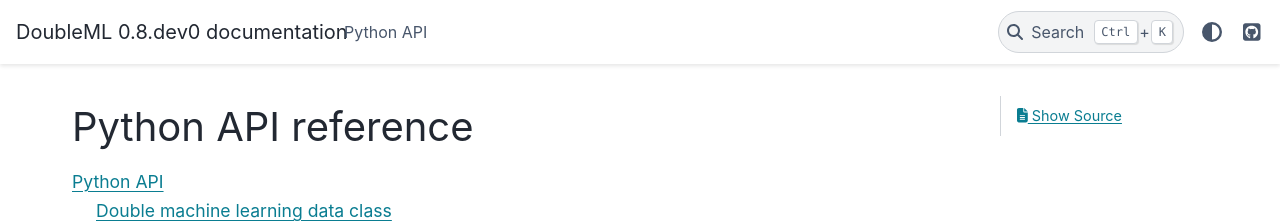
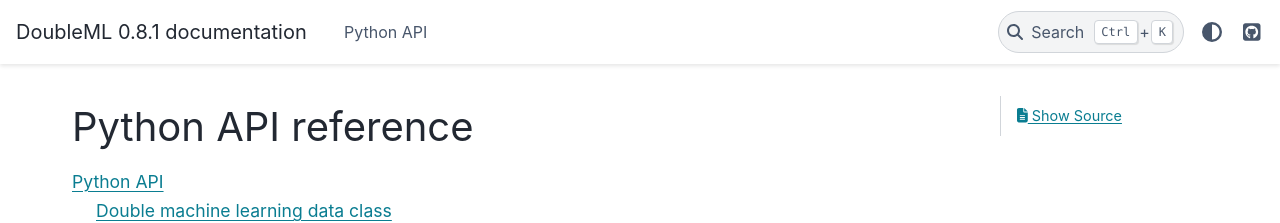
Before and after one commit to DoubleML/doubleml-for-py, a Sphinx documentation site: the page built from doc/index.rst, in a window 1280 px wide. Shown: the top 223 px of the page. Built offline with Sphinx 7.4.7 and the PyData theme 0.15.4, drawn with Linux system fonts in a browser that asks for light colours.

Commit message:
Update conf.py

```diff
--- a/doc/conf.py
+++ b/doc/conf.py
@@ -22,7 +22,7 @@
 author = 'Bach, P., Chernozhukov, V., Kurz, M. S., and Spindler, M.'
 
 # The full version, including alpha/beta/rc tags
-release = '0.8.dev0'
+release = '0.8.1'
 
 
 # -- General configuration ---------------------------------------------------
```
